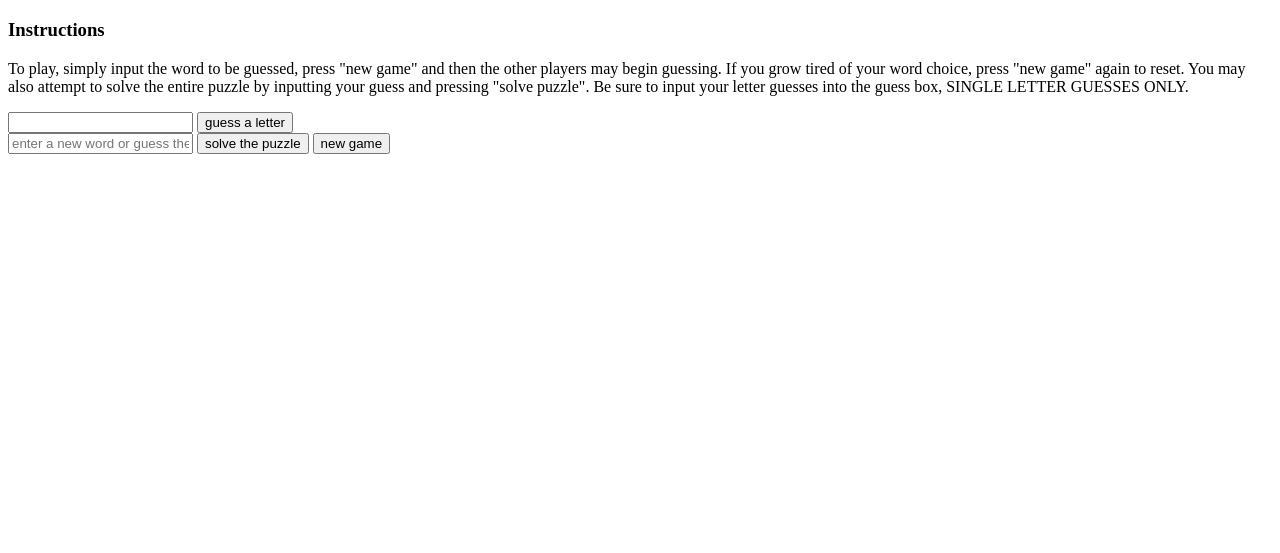
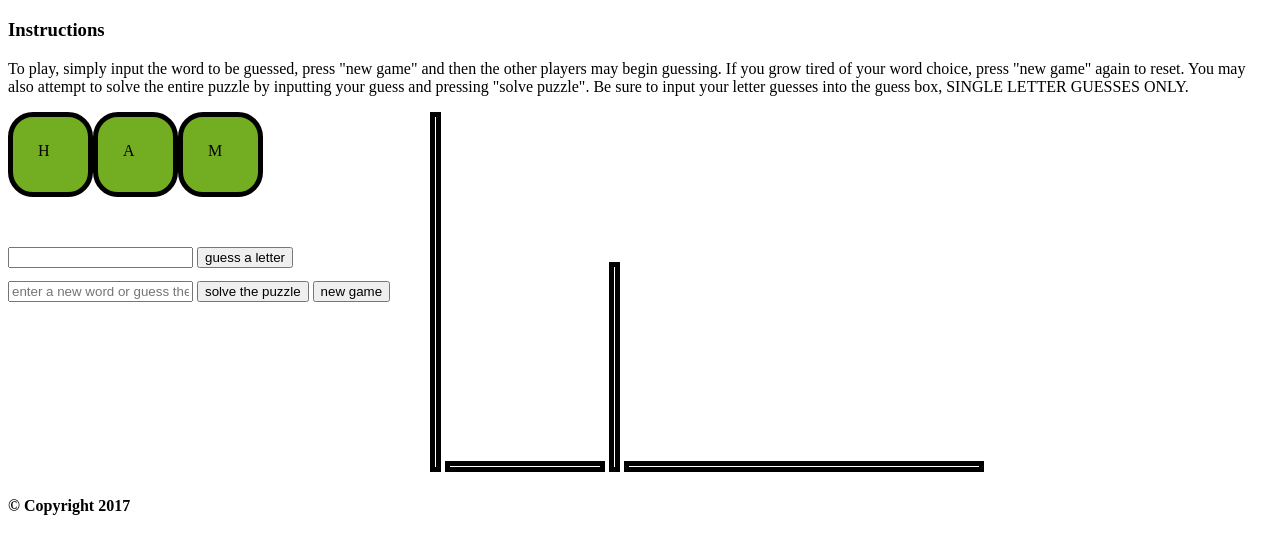
Before and after one commit to Declan-Kurant/Hangman, a plain HTML site: page index.html in a window 1280 px wide. Shown: the part 61-614 px from the top of the page. Drawn offline with Linux system fonts and the light colour scheme.

Commit message:
orient the containers on the page

```diff
--- a/index.html
+++ b/index.html
@@ -3,10 +3,11 @@
   <head>
     <meta charset="utf-8">
     <title>Declan's Hangman's Altar</title>
-    <link rel="stylesheet" src = "style.css"/>
+    <link rel="stylesheet" type="text/css" href="style.css"/>
     <script type="text/javascript" src = "script.js" defer> </script>
   </head>
   <body>
+  <header>
     <h1> Fancy a game of hangman? </h1>
     <h3> Instructions </h3>
     <p> To play, simply input the word to be guessed, press "new game" and then the other players
@@ -14,17 +15,44 @@
         You may also attempt to solve the entire puzzle by inputting your guess and pressing "solve puzzle".
         Be sure to input your letter guesses into the guess box, SINGLE LETTER GUESSES ONLY.
     </p>
+  </header>
 
-    <div>
-      <input class = "input" type = "text" />
-      <input class = "button" type = "button" value = "guess a letter" />
+  <main>
+
+
+
+    <div id = "game-interaction">
+
+      <div id = "game-word-wrapper">
+        <div class = "letter"> H </div>
+        <div class = "letter"> A </div>
+        <div class = "letter"> M </div>
+      </div>
+
+      <div id="letter-input">
+        <input class = "input letterGuess" type = "text" />
+        <input class = "button" type = "button" value = "guess a letter" />
+      </div>
+
+      <div id="large-input">
+        <input class = "input wordGuess" type = "text" placeholder="enter a new word or guess the puzzle" />
+        <input class = "button" type="button" value="solve the puzzle"/>
+        <input class = "button" type="button" value="new game"/>
+      </div>
     </div>
-    <div id="large-input">
-      <input class = "input" type = "text" placeholder="enter a new word or guess the puzzle" />
-      <input class = "button" type="button" value="solve the puzzle"/>
-      <input class = "button" type="button" value="new game"/>
+    <div id = "hangman-wrapper">
+        <div id = "one" class = "hangmansAltar vertical"> </div>
+        <div id = "three" class = "hangmansAltar horizontal"> </div>
+        <div id = "two" class  = "hangmansAltar vertical"> </div>
+        <div id = "four" class = "hangmansAltar horizontal"> </div>
     </div>
 
 
+  </main>
+
+  <footer>
+    <h4> © Copyright 2017 </h4>
+  </footer>
+
   </body>
 </html>
--- a/style.css
+++ b/style.css
@@ -0,0 +1,53 @@
+main{
+  display : flex;
+}
+#game-interaction{
+  display: flex;
+  flex-direction: column;
+  padding-right: 40px;
+}
+#game-word-wrapper{
+  display: flex;
+  padding-bottom: 50px;
+}
+#letter-input{
+  padding-bottom: 13px;
+
+}
+
+.letter{
+  border-radius: 25px;
+  border : 5px solid #000000;
+  background: #73AD21;
+  padding: 25px;
+  width: 25px;
+  height: 25px;
+}
+
+#one {
+  border : 5px solid black;
+  width: 1px;
+  height: 350px;
+  display: inline-block;
+
+}
+
+#two {
+  border : 5px solid black;
+  width: 1px;
+  height: 200px;
+  display: inline-block;
+}
+
+#three {
+  border : 5px solid black;
+  width: 150px;
+  height: 1px;
+  display: inline-block;
+}
+#four {
+  border : 5px solid black;
+  width: 350px;
+  height: 1px;
+  display: inline-block;
+}
```
